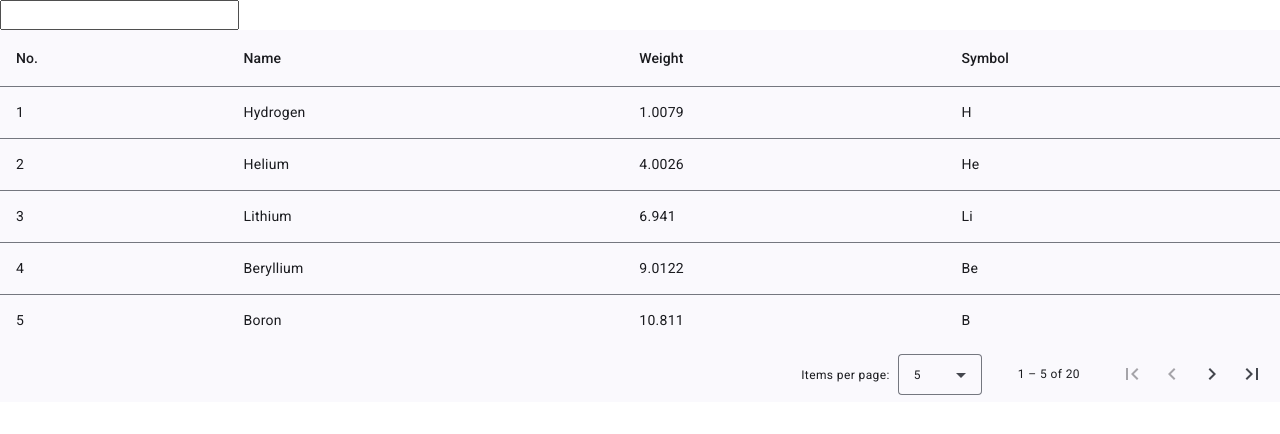
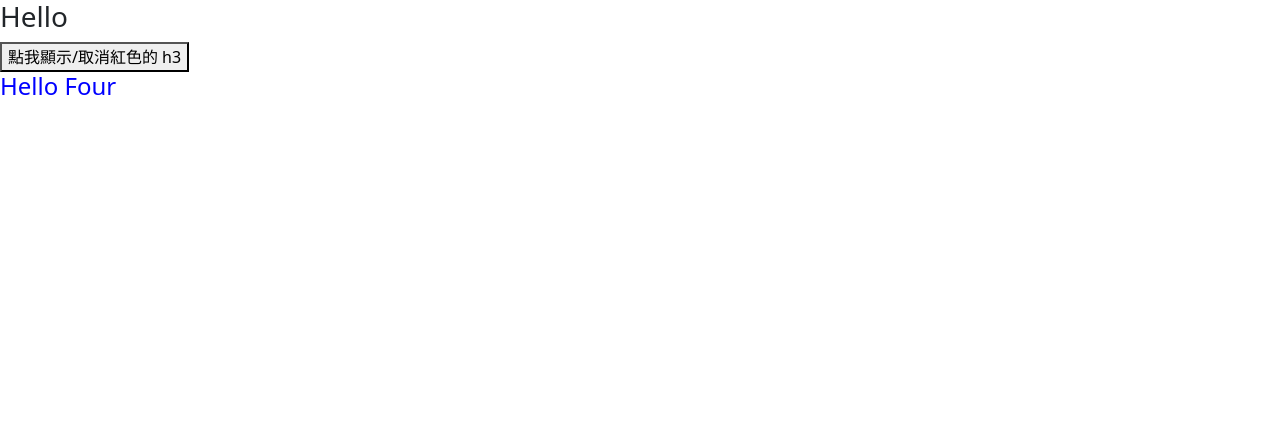
Before and after one commit to Toung-test/testOne, an Angular app: page / in a window 1280 px wide. Shown: the top 434 px of the page. Built offline with nearby package versions, Linux system fonts and the light colour scheme.

Commit message:
介紹ngClass

```diff
--- a/src/app/app.component.html
+++ b/src/app/app.component.html
@@ -1,39 +1,7 @@
-<input type="text" [(ngModel)]="immediateInput" (keyup)="getText($event)" />
-<!-- <input type="text" [(ngModel)]="immediateInput" (keyup)="getText()" /> -->
-<div class="mat-elevation-z8">
-  <table mat-table [dataSource]="dataSource">
+<!-- 如果是 true 才會顯示 -->
+<h3 [ngClass]="{'h3Css':showClass==true}">Hello</h3>
+<button (click)="showClass=!showClass">點我顯示/取消紅色的 h3 </button>
 
-    <!-- Position Column -->
-    <ng-container matColumnDef="position">
-      <th mat-header-cell *matHeaderCellDef> No. </th>
-      <td mat-cell *matCellDef="let element"> {{element.position}} </td>
-    </ng-container>
-
-    <!-- Name Column -->
-    <ng-container matColumnDef="name">
-      <th mat-header-cell *matHeaderCellDef> Name </th>
-      <td mat-cell *matCellDef="let element"> {{element.name}} </td>
-    </ng-container>
-
-    <!-- Weight Column -->
-    <ng-container matColumnDef="weight">
-      <th mat-header-cell *matHeaderCellDef> Weight </th>
-      <td mat-cell *matCellDef="let element"> {{element.weight}} </td>
-    </ng-container>
-
-    <!-- Symbol Column -->
-    <ng-container matColumnDef="symbol">
-      <th mat-header-cell *matHeaderCellDef> Symbol </th>
-      <td mat-cell *matCellDef="let element"> {{element.symbol}} </td>
-    </ng-container>
-
-    <tr mat-header-row *matHeaderRowDef="displayedColumns"></tr>
-    <tr mat-row *matRowDef="let row; columns: displayedColumns;"></tr>
-  </table>
-
-  <mat-paginator [pageSizeOptions]="[5, 10, 20]" showFirstLastButtons aria-label="Select page of periodic elements">
-  </mat-paginator>
-</div>
-
-
+<!-- 透過函式方法呈現 -->
+<h4 [ngClass]="showH4Css()">Hello Four</h4>
 <router-outlet />
--- a/src/app/app.component.scss
+++ b/src/app/app.component.scss
@@ -1,3 +1,7 @@
-table {
-  width: 100%;
+.h3Css {
+  color: red;
 }
+
+.h4Css {
+  color: blue;
+}
--- a/src/app/app.component.ts
+++ b/src/app/app.component.ts
@@ -1,74 +1,20 @@
 import { RouterOutlet } from '@angular/router';
-import { AfterViewInit, Component, ViewChild } from '@angular/core';
-import { MatPaginator, MatPaginatorModule } from '@angular/material/paginator';
-import { MatTableDataSource, MatTableModule } from '@angular/material/table';
-import { FormsModule } from '@angular/forms';
+import { Component } from '@angular/core';
+import { NgClass } from '@angular/common';
+// 以下這個自動引入是錯誤的
+// import { NgClass } from "../../node_modules/@angular/common/common_module.d-NEF7UaHr";
 
 @Component({
   selector: 'app-root',
-  imports: [RouterOutlet, MatTableModule, MatPaginatorModule, FormsModule],
+  imports: [RouterOutlet, NgClass],
   templateUrl: './app.component.html',
   styleUrl: './app.component.scss',
 })
 
 export class AppComponent {
-  displayedColumns: string[] = ['position', 'name', 'weight', 'symbol'];
-  dataSource = new MatTableDataSource<PeriodicElement>(ELEMENT_DATA);
+  showClass: boolean = false;
 
-  @ViewChild(MatPaginator) paginator!: MatPaginator;
-
-  // 即時搜尋輸入框
-  immediateInput: string = '';
-
-  ngAfterViewInit() {
-    this.dataSource.paginator = this.paginator;
+  showH4Css(): string {
+    return "h4Css";
   }
-
-  // 簡報方法
-  getText(event: any) {
-    console.log(event.target.value);
-    let tidyData: PeriodicElement[] = [];
-    ELEMENT_DATA.forEach((item) => {
-      if (item.name.indexOf((event.target as HTMLInputElement).value) != -1) {
-        tidyData.push(item);
-      }
-    })
-    this.dataSource.data = tidyData;
-  }
-
-  // 上課方法
-  // getText() {
-  //   console.log('取得的文字', this.immediateInput);
-  //   const filterData = this.immediateInput.trim().toLowerCase();
-  //   this.dataSource.filter = filterData;
-  // }
 }
-export interface PeriodicElement {
-  name: string;
-  position: number;
-  weight: number;
-  symbol: string;
-}
-
-const ELEMENT_DATA: PeriodicElement[] = [
-  { position: 1, name: 'Hydrogen', weight: 1.0079, symbol: 'H' },
-  { position: 2, name: 'Helium', weight: 4.0026, symbol: 'He' },
-  { position: 3, name: 'Lithium', weight: 6.941, symbol: 'Li' },
-  { position: 4, name: 'Beryllium', weight: 9.0122, symbol: 'Be' },
-  { position: 5, name: 'Boron', weight: 10.811, symbol: 'B' },
-  { position: 6, name: 'Carbon', weight: 12.0107, symbol: 'C' },
-  { position: 7, name: 'Nitrogen', weight: 14.0067, symbol: 'N' },
-  { position: 8, name: 'Oxygen', weight: 15.9994, symbol: 'O' },
-  { position: 9, name: 'Fluorine', weight: 18.9984, symbol: 'F' },
-  { position: 10, name: 'Neon', weight: 20.1797, symbol: 'Ne' },
-  { position: 11, name: 'Sodium', weight: 22.9897, symbol: 'Na' },
-  { position: 12, name: 'Magnesium', weight: 24.305, symbol: 'Mg' },
-  { position: 13, name: 'Aluminum', weight: 26.9815, symbol: 'Al' },
-  { position: 14, name: 'Silicon', weight: 28.0855, symbol: 'Si' },
-  { position: 15, name: 'Phosphorus', weight: 30.9738, symbol: 'P' },
-  { position: 16, name: 'Sulfur', weight: 32.065, symbol: 'S' },
-  { position: 17, name: 'Chlorine', weight: 35.453, symbol: 'Cl' },
-  { position: 18, name: 'Argon', weight: 39.948, symbol: 'Ar' },
-  { position: 19, name: 'Potassium', weight: 39.0983, symbol: 'K' },
-  { position: 20, name: 'Calcium', weight: 40.078, symbol: 'Ca' },
-];
```
